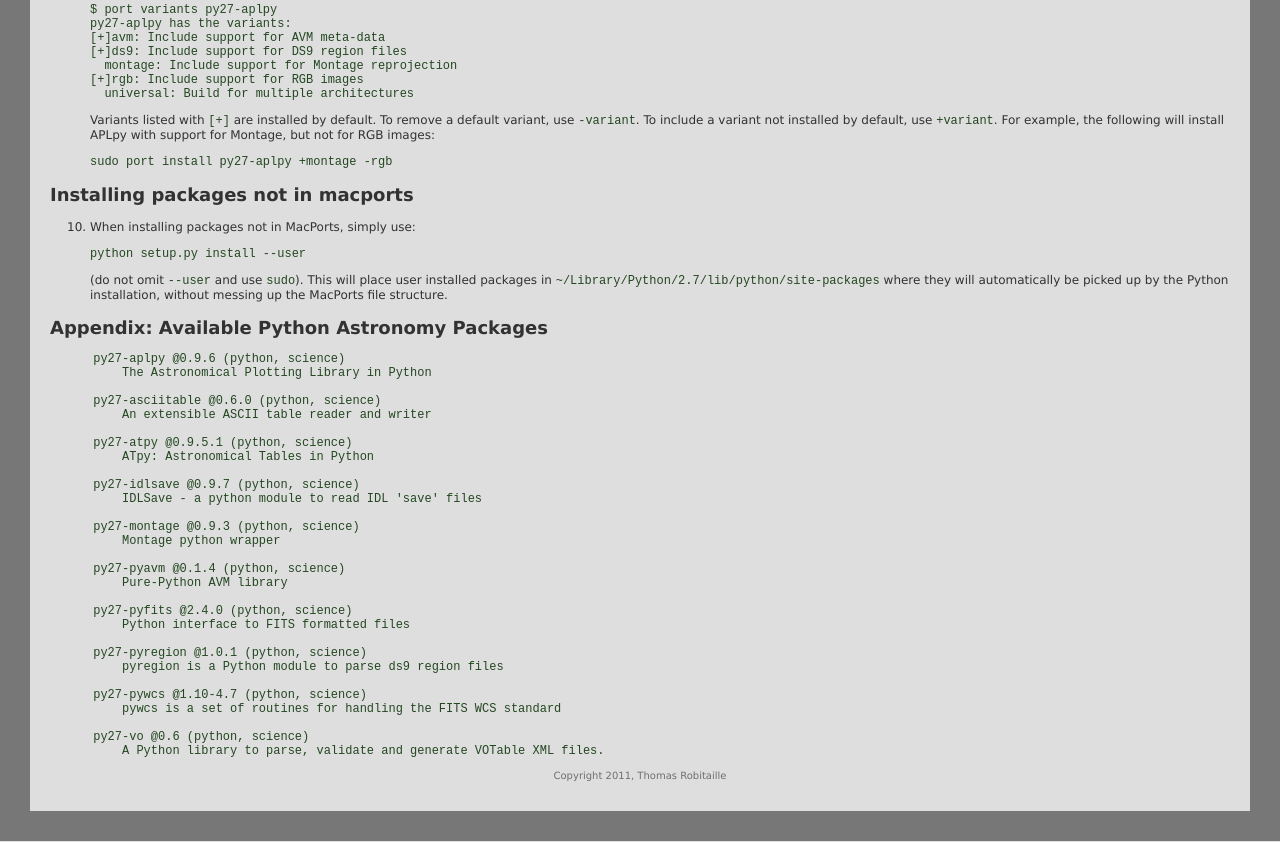
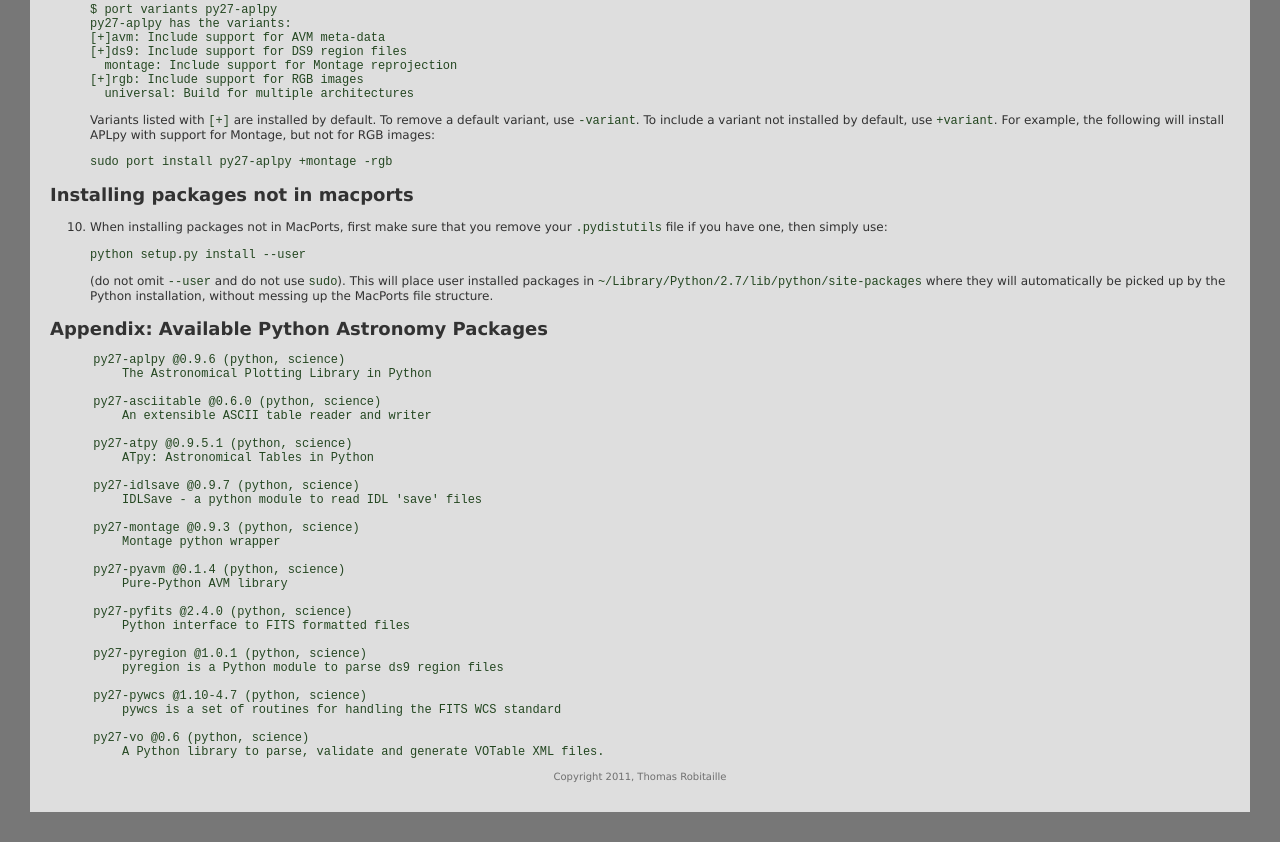
Before and after one commit to astrofrog/macports-python, a plain HTML site: page index.html in a window 1280 px wide. Shown: the part 1178-2020 px from the top of the page. Drawn offline with Linux system fonts and the light colour scheme.

Commit message:
Added note on .pydistutils.cfg

```diff
--- a/index.html
+++ b/index.html
@@ -153,13 +153,13 @@ py27-aplpy has the variants:
     <ol start="10">
       <li>
         <p>
-          When installing packages not in MacPorts, simply use:
+          When installing packages not in MacPorts, first make sure that you remove your <code>.pydistutils</code> file if you have one, then simply use:
         </p>
         <p>
           <code>python setup.py install --user</code>
         </p>
         <p>
-          (do not omit <code>--user</code> and use <code>sudo</code>). This will place user installed packages in <code>~/Library/Python/2.7/lib/python/site-packages</code> where they will automatically be picked up by the Python installation, without messing up the MacPorts file structure.
+          (do not omit <code>--user</code> and do not use <code>sudo</code>). This will place user installed packages in <code>~/Library/Python/2.7/lib/python/site-packages</code> where they will automatically be picked up by the Python installation, without messing up the MacPorts file structure.
         </p>
       </li>
     </ol>
```
